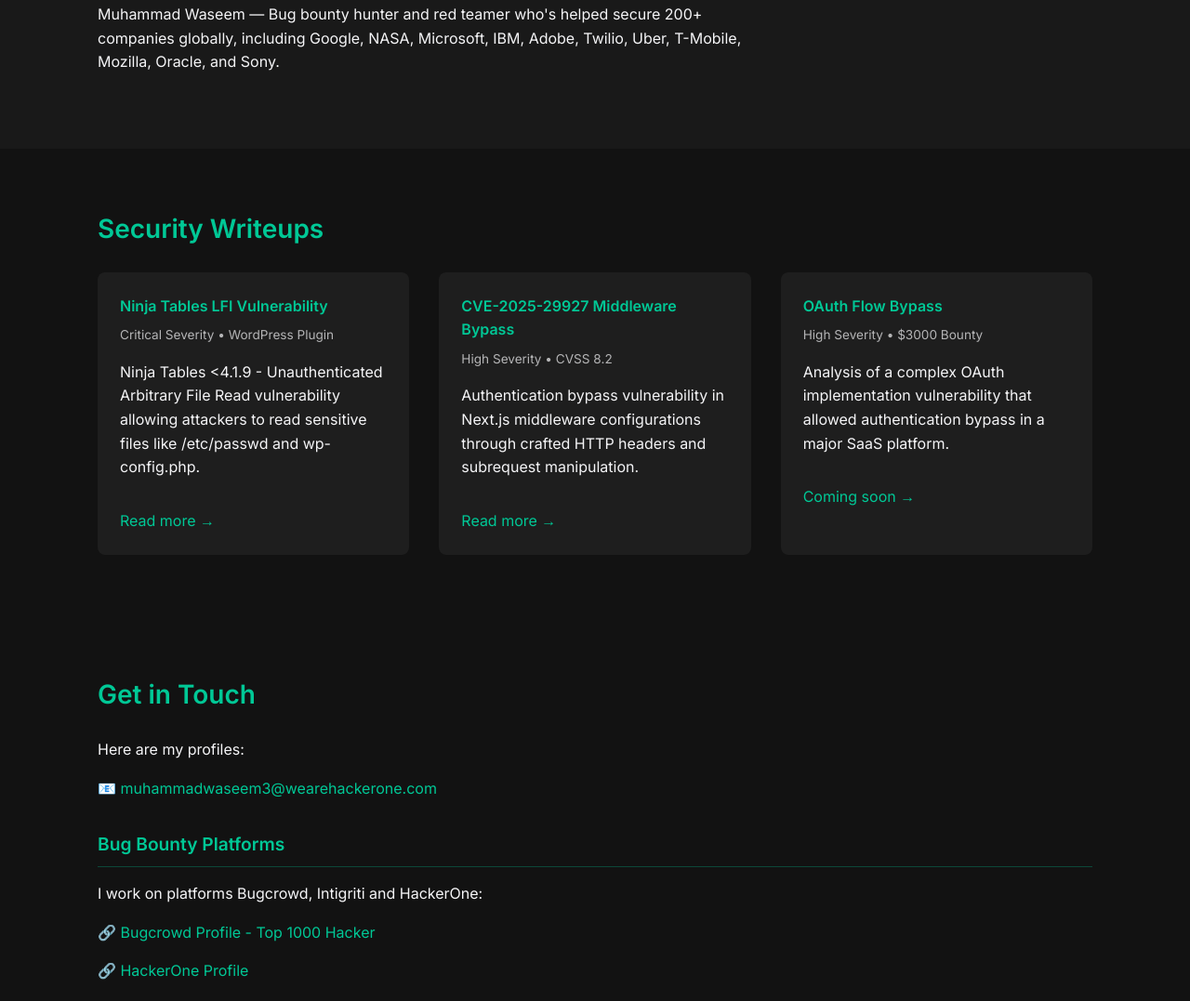
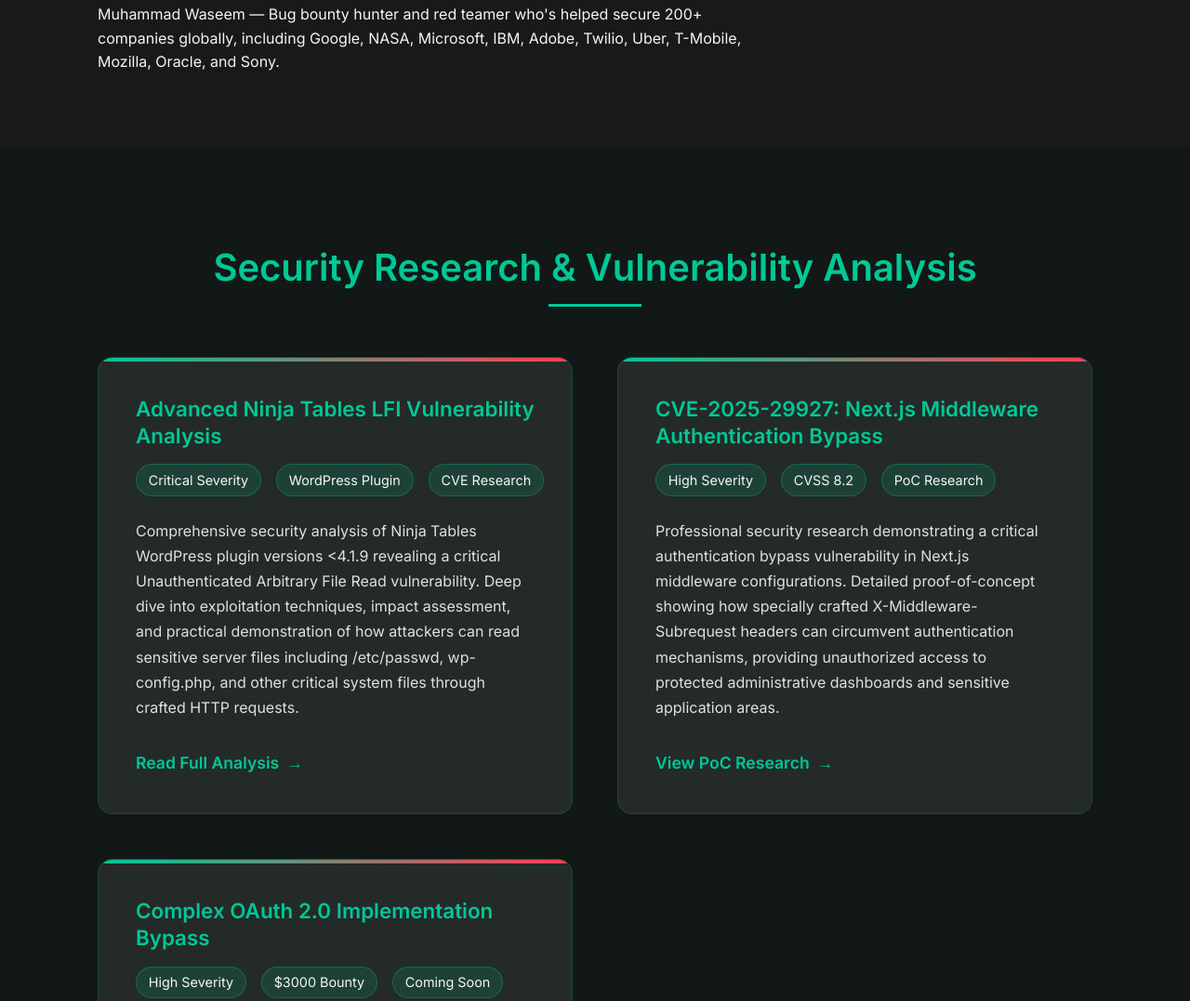
Before and after one commit to MuhammadWaseem29/MuhammadWaseem29.github.io, a plain HTML site: page index.html in a window 1280 px wide. Shown: the part 1185-2262 px from the top of the page at 93% size. Drawn offline with nearby package versions, Linux system fonts and the light colour scheme.

Commit message:
Enhance blogs section with bigger cards, detailed previews, and professional styling for better showcase of security research

```diff
--- a/index.html
+++ b/index.html
@@ -220,47 +220,124 @@
             padding-bottom: 0.5rem;
         }
         .blogs {
-            padding: 4rem 0;
+            padding: 6rem 0;
+            background: rgba(0, 200, 150, 0.03);
+        }
+        .blogs h3 {
+            font-size: 2.5rem;
+            text-align: center;
+            margin-bottom: 3rem;
+            color: var(--primary);
+            position: relative;
+        }
+        .blogs h3::after {
+            content: '';
+            position: absolute;
+            width: 100px;
+            height: 3px;
+            background: var(--primary);
+            bottom: -10px;
+            left: 50%;
+            transform: translateX(-50%);
         }
         .blog-list {
             display: grid;
-            grid-template-columns: repeat(auto-fill, minmax(300px, 1fr));
-            gap: 2rem;
+            grid-template-columns: repeat(auto-fit, minmax(400px, 1fr));
+            gap: 3rem;
+            margin-top: 4rem;
         }
         .blog-card {
-            background: rgba(255,255,255,0.05);
-            border-radius: 8px;
+            background: rgba(255,255,255,0.08);
+            border: 1px solid rgba(0, 200, 150, 0.2);
+            border-radius: 16px;
             overflow: hidden;
-            transition: transform 0.3s;
+            transition: all 0.4s ease;
+            position: relative;
+            min-height: 320px;
+            display: flex;
+            flex-direction: column;
+        }
+        .blog-card::before {
+            content: '';
+            position: absolute;
+            top: 0;
+            left: 0;
+            right: 0;
+            height: 4px;
+            background: linear-gradient(90deg, var(--primary), var(--accent));
         }
         .blog-card:hover {
-            transform: translateY(-5px);
+            transform: translateY(-8px);
+            box-shadow: 0 20px 40px rgba(0, 200, 150, 0.15);
+            border-color: var(--primary);
         }
         .blog-content {
-            padding: 1.5rem;
+            padding: 2.5rem;
+            flex: 1;
+            display: flex;
+            flex-direction: column;
         }
         .blog-card h4 {
-            margin-bottom: 0.5rem;
+            font-size: 1.4rem;
+            margin-bottom: 1rem;
             color: var(--primary);
+            line-height: 1.3;
         }
         .blog-meta {
-            font-size: 0.85rem;
-            margin-bottom: 1rem;
-            opacity: 0.7;
+            display: flex;
+            gap: 1rem;
+            margin-bottom: 1.5rem;
+            font-size: 0.9rem;
+        }
+        .blog-meta span {
+            background: rgba(0, 200, 150, 0.15);
+            padding: 0.3rem 0.8rem;
+            border-radius: 20px;
+            border: 1px solid rgba(0, 200, 150, 0.3);
+            white-space: nowrap;
+        }
+        .blog-card p {
+            line-height: 1.7;
+            margin-bottom: 2rem;
+            flex: 1;
+            font-size: 1rem;
+            opacity: 0.9;
         }
         .blog-card a {
-            display: inline-block;
-            margin-top: 1rem;
+            display: inline-flex;
+            align-items: center;
+            gap: 0.5rem;
             color: var(--primary);
             text-decoration: none;
+            font-weight: 600;
+            font-size: 1.1rem;
+            margin-top: auto;
+            transition: all 0.3s ease;
         }
         .blog-card a:hover {
-            text-decoration: underline;
+            color: var(--light);
+            transform: translateX(5px);
+        }
+        .blog-card a::after {
+            content: '→';
+            transition: transform 0.3s ease;
+        }
+        .blog-card a:hover::after {
+            transform: translateX(3px);
         }
         @media (max-width: 768px) {
             .nav-links {gap: 1rem;}
             .hero h2 {font-size: 2rem;}
-            .blog-list {grid-template-columns: 1fr;}
+            .blog-list {
+                grid-template-columns: 1fr;
+                gap: 2rem;
+            }
+            .blog-content {
+                padding: 2rem;
+            }
+            .blogs h3 {
+                font-size: 2rem;
+            }
             .achievement-content {
                 flex-direction: column;
                 text-align: center;
@@ -336,41 +413,44 @@
 
     <section id="blogs" class="blogs">
         <div class="container">
-            <h3>Security Writeups</h3>
+            <h3>Security Research & Vulnerability Analysis</h3>
             <div class="blog-list">
                 <div class="blog-card">
                     <div class="blog-content">
-                        <h4>Ninja Tables LFI Vulnerability</h4>
+                        <h4>Advanced Ninja Tables LFI Vulnerability Analysis</h4>
                         <div class="blog-meta">
-                            <span>Critical Severity</span> •
+                            <span>Critical Severity</span>
                             <span>WordPress Plugin</span>
+                            <span>CVE Research</span>
                         </div>
-                        <p>Ninja Tables <4.1.9 - Unauthenticated Arbitrary File Read vulnerability allowing attackers to read sensitive files like /etc/passwd and wp-config.php.</p>
-                        <a href="blog.html">Read more →</a>
+                        <p>Comprehensive security analysis of Ninja Tables WordPress plugin versions <4.1.9 revealing a critical Unauthenticated Arbitrary File Read vulnerability. Deep dive into exploitation techniques, impact assessment, and practical demonstration of how attackers can read sensitive server files including /etc/passwd, wp-config.php, and other critical system files through crafted HTTP requests.</p>
+                        <a href="blog.html">Read Full Analysis</a>
                     </div>
                 </div>
 
                 <div class="blog-card">
                     <div class="blog-content">
-                        <h4>CVE-2025-29927 Middleware Bypass</h4>
+                        <h4>CVE-2025-29927: Next.js Middleware Authentication Bypass</h4>
                         <div class="blog-meta">
-                            <span>High Severity</span> •
+                            <span>High Severity</span>
                             <span>CVSS 8.2</span>
+                            <span>PoC Research</span>
                         </div>
-                        <p>Authentication bypass vulnerability in Next.js middleware configurations through crafted HTTP headers and subrequest manipulation.</p>
-                        <a href="cve-blog.html">Read more →</a>
+                        <p>Professional security research demonstrating a critical authentication bypass vulnerability in Next.js middleware configurations. Detailed proof-of-concept showing how specially crafted X-Middleware-Subrequest headers can circumvent authentication mechanisms, providing unauthorized access to protected administrative dashboards and sensitive application areas.</p>
+                        <a href="cve-blog.html">View PoC Research</a>
                     </div>
                 </div>
 
                 <div class="blog-card">
                     <div class="blog-content">
-                        <h4>OAuth Flow Bypass</h4>
+                        <h4>Complex OAuth 2.0 Implementation Bypass</h4>
                         <div class="blog-meta">
-                            <span>High Severity</span> •
+                            <span>High Severity</span>
                             <span>$3000 Bounty</span>
+                            <span>Coming Soon</span>
                         </div>
-                        <p>Analysis of a complex OAuth implementation vulnerability that allowed authentication bypass in a major SaaS platform.</p>
-                        <a href="#">Coming soon →</a>
+                        <p>In-depth analysis of a sophisticated OAuth 2.0 implementation vulnerability discovered in a major SaaS platform. Research covers state parameter manipulation, PKCE bypass techniques, and token validation flaws that enabled complete authentication bypass. Includes detailed exploitation methodology and impact assessment for enterprise environments.</p>
+                        <a href="#">Coming Soon</a>
                     </div>
                 </div>
             </div>
```
